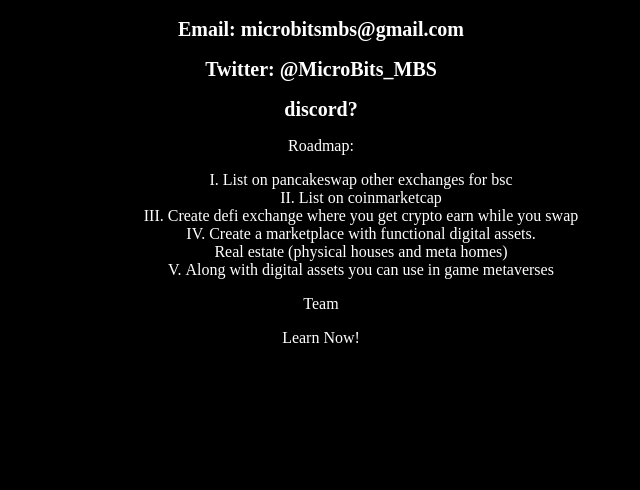
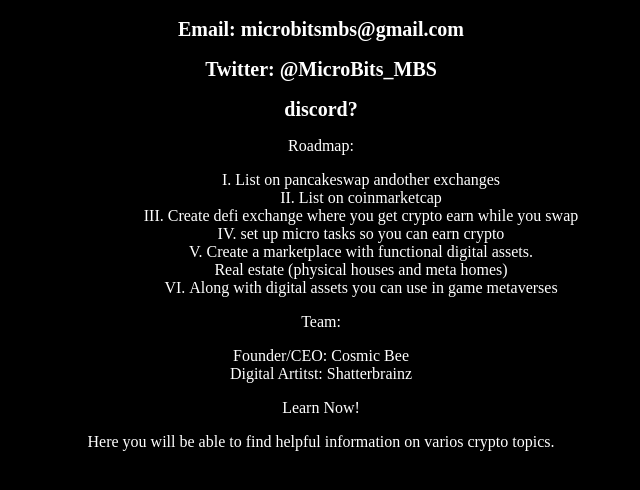
Before and after one commit to CosmicBee/microbitswebsite, a plain HTML site: page index.html in a window 1280 px wide. Shown: the part 132-622 px from the top of the page, without its empty margins (319-959 px from the left). Drawn offline with Linux system fonts and the light colour scheme; a web font is replaced by a local one.

Commit message:
tweaks
spelling and adding some words to <p>

```diff
--- a/index.html
+++ b/index.html
@@ -25,11 +25,12 @@
       <ul>
         <ol type="I">
         <li>
- List on pancakeswap other exchanges for bsc
+ List on pancakeswap andother exchanges
         </li>
         <li>List on coinmarketcap</li>
         <li> Create defi exchange where you get crypto earn
       while you swap</li>
+      <li>set up micro tasks so you can earn crypto</li>
         <li>Create a marketplace with functional digital assets. <br>Real estate
       (physical houses and meta homes)</li>
         <li> Along with digital assets you can use in game metaverses</li>
@@ -38,7 +39,9 @@
 
 
     </p>
-    <p>Team</p>
-    <p>Learn Now!</p>
+    <p1>Team:</p1>
+    <p>Founder/CEO: Cosmic Bee <br>Digital Artitst: Shatterbrainz</p>
+    <p1>Learn Now!</p1>
+    <p>Here you will be able to find helpful information on varios crypto topics.</p>
   </body>
 </html>
```
